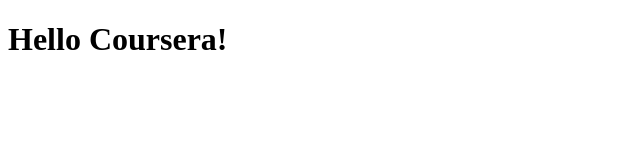
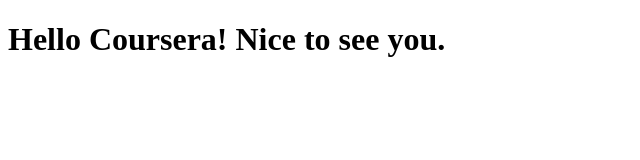
Before and after one commit to likhit6430347321/coursera-test, a plain HTML site: page site/index.html in a window 1280 px wide. Shown: the whole page, without its empty margins (0-640 px from the left). Drawn offline with Linux system fonts and the light colour scheme.

Commit message:
Small addition to our page content.

```diff
--- a/site/index.html
+++ b/site/index.html
@@ -6,6 +6,6 @@
 	<title>Hello Coursera!</title>
 </head>
 <body>
-<h1>Hello Coursera!</h1>
+<h1>Hello Coursera! Nice to see you.</h1>
 </body>
 </html>
```
